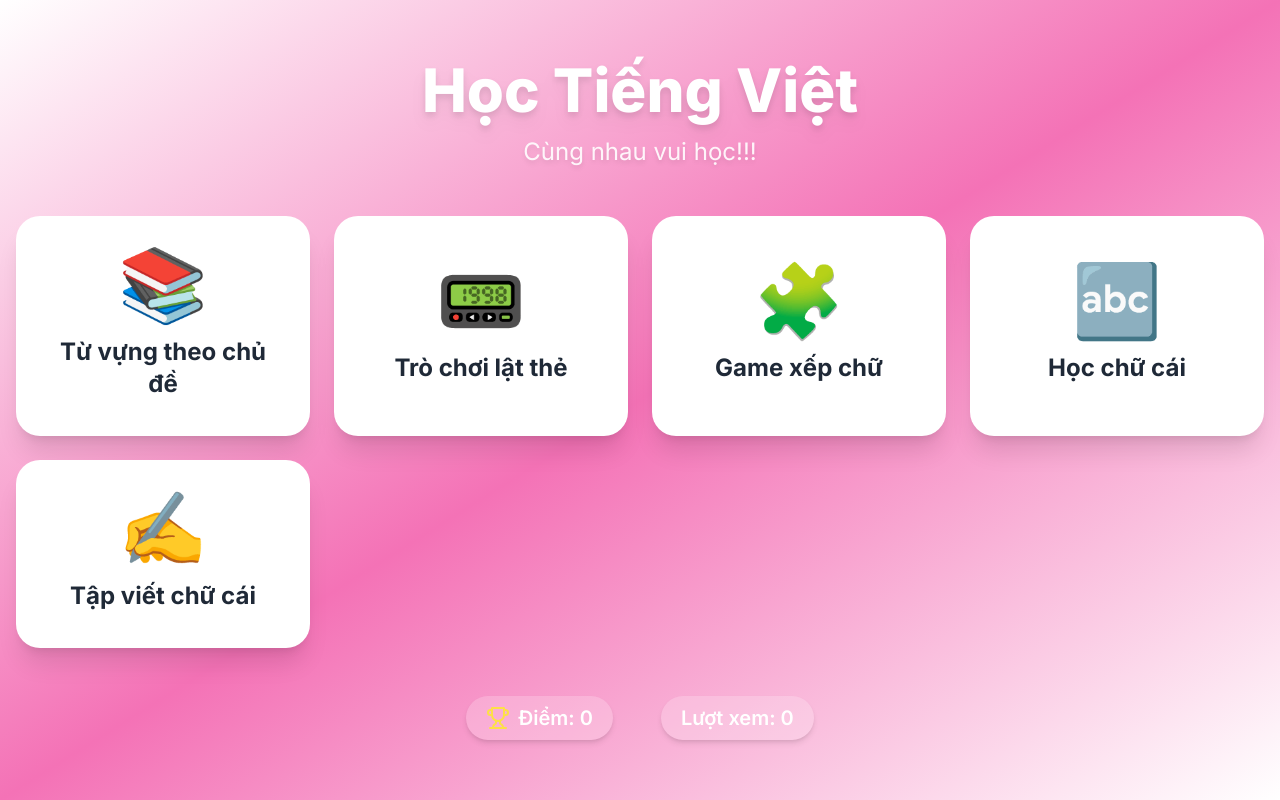
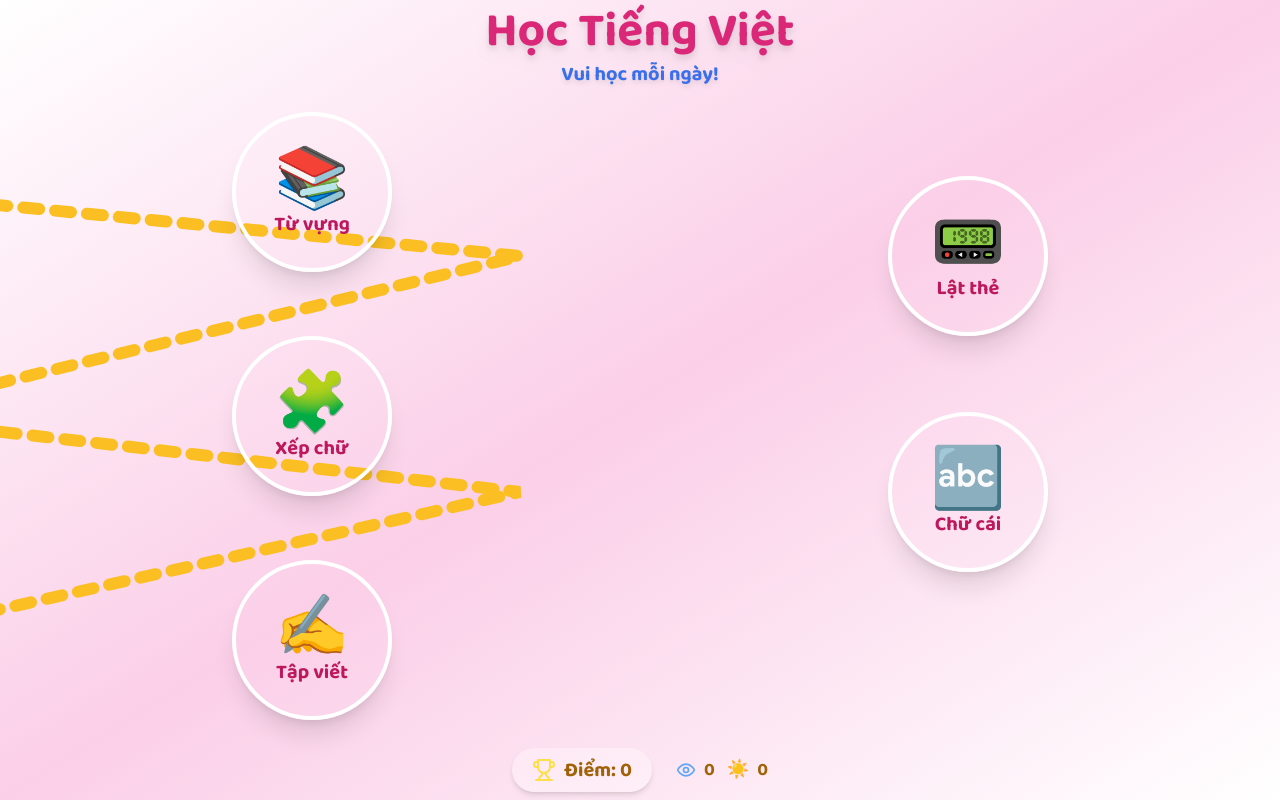
Before and after one commit to phamletram/tiengvietchobe, a React (Vite) app: page / in a window 1280 px wide. Built offline with nearby package versions, Linux system fonts and the light colour scheme; no server answers.

Commit message:
change menu design

```diff
--- a/api/pageviews.js
+++ b/api/pageviews.js
@@ -21,27 +21,41 @@ export default async function handler(req, res) {
 
 
   try {
-    const [response] = await analyticsDataClient.runReport({
+    // Lấy tổng views
+    const [responseTotal] = await analyticsDataClient.runReport({
       property: propertyId,
       dateRanges: [
         {
-          startDate: '2025-05-01', // Hoặc '2020-01-01' để lấy toàn bộ lịch sử
+          startDate: '2025-05-01',
           endDate: 'today',
         },
       ],
       metrics: [
+        { name: 'screenPageViews' },
+      ],
+    });
+    let totalPageViews = 0;
+    if (responseTotal.rows && responseTotal.rows.length > 0) {
+      totalPageViews = parseInt(responseTotal.rows[0].metricValues[0].value);
+    }
+    // Lấy views hôm nay
+    const [responseToday] = await analyticsDataClient.runReport({
+      property: propertyId,
+      dateRanges: [
         {
-          name: 'screenPageViews',
+          startDate: 'today',
+          endDate: 'today',
         },
       ],
+      metrics: [
+        { name: 'screenPageViews' },
+      ],
     });
-
-    let totalPageViews = 0;
-    if (response.rows && response.rows.length > 0) {
-      totalPageViews = parseInt(response.rows[0].metricValues[0].value);
+    let todayViews = 0;
+    if (responseToday.rows && responseToday.rows.length > 0) {
+      todayViews = parseInt(responseToday.rows[0].metricValues[0].value);
     }
-
-    res.status(200).json({ pageViews: totalPageViews });
+    res.status(200).json({ pageViews: totalPageViews, todayViews });
 
   } catch (error) {
     console.error('Lỗi khi lấy dữ liệu Google Analytics:', error);
--- a/src/components/MenuScreen.jsx
+++ b/src/components/MenuScreen.jsx
@@ -1,123 +1,166 @@
 // components/MenuScreen.js
-import React from 'react';
-import { Trophy, Zap } from 'lucide-react';
+import React, { useRef, useEffect, useState } from 'react';
+import { Trophy } from 'lucide-react';
 import PageCounter from './PageCounter.jsx';
+import PropTypes from 'prop-types';
 
-const MenuScreen = ({
-  lessons,
-  score,
-  lives,
-  setCurrentLesson,
-  setGameState
-}) => {
+const stations = [
+  {
+    key: 'topic',
+    label: 'Từ vựng',
+    icon: '📚',
+    color: 'from-pink-300 to-yellow-200',
+  },
+  {
+    key: 'game',
+    label: 'Lật thẻ',
+    icon: '📟',
+    color: 'from-blue-200 to-pink-200',
+  },
+  {
+    key: 'puzzlegame',
+    label: 'Xếp chữ',
+    icon: '🧩',
+    color: 'from-yellow-200 to-blue-200',
+  },
+  {
+    key: 'alphabet',
+    label: 'Chữ cái',
+    icon: '🔤',
+    color: 'from-blue-200 to-pink-200',
+  },
+  {
+    key: 'writing',
+    label: 'Tập viết',
+    icon: '✍️',
+    color: 'from-pink-200 to-blue-200',
+  },
+];
 
+const MenuScreen = ({ score, setGameState }) => {
+  const containerRef = useRef(null);
+  const pathRef = useRef(null);
+  const [positions, setPositions] = useState([]);
+  const [svgSize, setSvgSize] = useState({ width: 400, height: 400 });
+
+  const isMobile = typeof window !== 'undefined' && window.innerWidth < 640;
+  const btnSize = isMobile ? 110 : 160;
+  const margin = 40 + btnSize/2;
+
+  // Responsive: cập nhật kích thước SVG khi resize
+  useEffect(() => {
+    function updateSize() {
+      if (containerRef.current) {
+        const w = containerRef.current.offsetWidth;
+        // Đảm bảo svgSize.height không vượt quá 60% viewport để tổng thể không vượt 100vh
+        const vh = window.innerHeight;
+        const h = window.innerWidth < 640 ? Math.min(500, vh*0.6) : Math.min(700, vh*0.6);
+        setSvgSize({ width: w, height: h });
+      }
+    }
+    updateSize();
+    window.addEventListener('resize', updateSize);
+    return () => window.removeEventListener('resize', updateSize);
+  }, []);
+
+  // Tạo 5 điểm zigzag cách đều nhau, left luân phiên sát trái/phải
+  const n = stations.length;
+  const points = Array.from({length: n}).map((_, i) => {
+    const availableHeight = svgSize.height - 2.5*btnSize;
+    let top, left;
+    if (i === 0) {
+      // Trạm đầu tiên sát trái hơn, lên cao hơn
+      top = btnSize * 0.2;
+      left = margin * 1;
+    } else if (i === 1) {
+      // Trạm thứ 2 sát phải hơn, lên cao hơn
+      top = btnSize * 0.6;
+      left = svgSize.width - margin *1;
+    } else if (i === 2) {
+      // Trạm thứ 3 lên cao hơn, về trái hơn
+      top = btnSize * 1.6;
+      left = margin * 1;
+    } else if (i === n-1) {
+      // Trạm cuối ở giữa dưới
+      top = btnSize*2.5 + (n-1) * (availableHeight) / (n-1);
+      left = margin * 1;
+    } else {
+      // Các trạm giữa zigzag
+      top = btnSize*1.7 + i * (availableHeight) / (n-1);
+      left = svgSize.width - margin *1;
+    }
+    return { left, top };
+  });
+  // Đặt trạm đúng vào các điểm này
+  useEffect(() => {
+    setPositions(points);
+  }, [svgSize, isMobile]);
+  // Vẽ path đi qua các điểm này (zigzag mạnh)
+  const pathD = points.reduce((acc, pt, i) => {
+    return acc + (i === 0 ? `M ${pt.left} ${pt.top}` : ` L ${pt.left} ${pt.top}`);
+  }, '');
 
   return (
-    <div className="min-h-screen flex flex-col items-center justify-center p-4 bg-gradient-to-br from-purple-400 via-pink-400 to-orange-400 font-inter">
-      <div className="text-center mb-10 md:mb-12">
-        <h1 className="text-5xl md:text-6xl font-extrabold text-white mb-4 drop-shadow-lg leading-tight">
-          Học Tiếng Việt
-        </h1>
-        <p className="text-xl md:text-2xl text-white drop-shadow-md opacity-90">Cùng nhau vui học!!!</p>
-      </div>
-
-
-        <div className="grid grid-cols-1 sm:grid-cols-2  xl:grid-cols-4 gap-6 max-w-7xl w-full">
-
+    <div className={`min-h-screen flex flex-col items-center justify-center p-4 bg-gradient-to-br from-yellow-200 via-pink-200 to-blue-200 font-inter relative overflow-x-hidden ${!isMobile ? 'overflow-y-hidden' : ''}`}
+      style={{height: '100vh', maxHeight: '100vh'}}>
+      <div ref={containerRef} className="w-full max-w-4xl mx-auto flex flex-col items-center">
+        <div className="absolute top-0 left-0 w-full flex flex-col items-center pt-2 z-20">
+          <h1 className="text-4xl md:text-5xl font-extrabold text-pink-600 mb-1 drop-shadow-lg leading-tight" style={{fontFamily:'"Baloo 2", Arial, sans-serif'}}>
+            Học Tiếng Việt
+          </h1>
+          <p className="text-lg md:text-xl text-blue-600 drop-shadow-md opacity-90 font-semibold mb-1" style={{fontFamily:'"Baloo 2", Arial, sans-serif'}}>Vui học mỗi ngày!</p>
+        </div>
+        <div className="relative w-full flex flex-col items-center" style={{height: svgSize.height, minHeight: svgSize.height, maxHeight: svgSize.height}}>
+          {/* SVG đường đi */}
+          <svg viewBox={`0 0 ${svgSize.width} ${svgSize.height}`} width="100%" height={svgSize.height} className="absolute left-1/2 top-0 -translate-x-1/2 z-0 select-none pointer-events-none">
+            <path ref={pathRef} d={pathD} stroke="#fbbf24" strokeWidth={isMobile ? 8 : 12} fill="none" strokeLinecap="round" strokeDasharray="16 16" />
+          </svg>
+          {/* Các trạm trên đường */}
+          {positions.length === stations.length && stations.map((station, idx) => (
             <button
-
-              onClick={() => {
-
-                setGameState('topic');
-              }}
-              className="group bg-white rounded-3xl p-6 sm:p-8 shadow-xl cursor-pointer transform transition-all duration-300 hover:scale-105 hover:shadow-2xl focus:outline-none focus:ring-4 focus:ring-blue-300 active:scale-100"
+              key={station.key}
+              onClick={() => setGameState(station.key)}
+              className={`group absolute z-10 flex flex-col items-center justify-center transition-all duration-300 hover:scale-110 focus:outline-none focus:ring-4 focus:ring-pink-300 active:scale-95 shadow-xl bg-gradient-to-br ${station.color} rounded-full border-4 border-white`}
+              style={{ left: positions[idx].left-btnSize/2, top: positions[idx].top-btnSize/2, width: btnSize, height: btnSize }}
+              title={station.label}
             >
-            <div className="text-7xl mb-4 text-center group-hover:animate-bounce-y">
-                <span role="img" aria-label="vocabulary">📚</span>
-            </div>
-              <h3 className="text-2xl sm:text-2xl font-bold text-gray-800 text-center mb-1">Từ vựng theo chủ đề</h3>
-
+              <span className={`mb-1 group-hover:animate-wiggle ${isMobile ? 'text-3xl' : 'text-5xl md:text-6xl'}`}>{station.icon}</span>
+              <span className={`font-bold text-pink-700 ${isMobile ? 'text-base' : 'text-lg md:text-xl'}`} style={{fontFamily:'"Baloo 2", Arial, sans-serif'}}>{station.label}</span>
             </button>
-            <button
-              onClick={() => {
-
-                setGameState('game');
-              }}
-              className="group bg-white rounded-3xl p-6 sm:p-8 shadow-xl cursor-pointer transform transition-all duration-300 hover:scale-105 hover:shadow-2xl focus:outline-none focus:ring-4 focus:ring-blue-300 active:scale-100"
-            >
-              <div className="text-7xl mb-4 text-center group-hover:animate-bounce-y">
-
-                <span role="img" aria-label="game">📟</span>
-
-              </div>
-              <h3 className="text-2xl sm:text-2xl font-bold text-gray-800 text-center mb-1">Trò chơi lật thẻ</h3>
-
-
-            </button>
-
-            <button
-              onClick={() => {
-
-                setGameState('puzzlegame');
-              }}
-              className="group bg-white rounded-3xl p-6 sm:p-8 shadow-xl cursor-pointer transform transition-all duration-300 hover:scale-105 hover:shadow-2xl focus:outline-none focus:ring-4 focus:ring-blue-300 active:scale-100"
-            >
-              <div className="text-7xl mb-4 text-center group-hover:animate-bounce-y">
-
-                <span role="img" aria-label="game">🧩</span>
-
-              </div>
-              <h3 className="text-2xl sm:text-2xl font-bold text-gray-800 text-center mb-1">Game xếp chữ</h3>
-
-
-            </button>
-
-            <button
-              onClick={() => {
-
-                setGameState('alphabet');
-              }}
-              className="group bg-white rounded-3xl p-6 sm:p-8 shadow-xl cursor-pointer transform transition-all duration-300 hover:scale-105 hover:shadow-2xl focus:outline-none focus:ring-4 focus:ring-blue-300 active:scale-100"
-            >
-              <div className="text-7xl mb-4 text-center group-hover:animate-bounce-y">
-
-                <span role="img" aria-label="alphabet">🔤</span>
-
-              </div>
-              <h3 className="text-2xl sm:text-2xl font-bold text-gray-800 text-center mb-1">Học chữ cái</h3>
-
-
-            </button>
-
-            <button
-              onClick={() => {
-                setGameState('writing');
-              }}
-              className="group bg-white rounded-3xl p-6 sm:p-8 shadow-xl cursor-pointer transform transition-all duration-300 hover:scale-105 hover:shadow-2xl focus:outline-none focus:ring-4 focus:ring-blue-300 active:scale-100"
-            >
-              <div className="text-7xl mb-4 text-center group-hover:animate-bounce-y">
-                <span role="img" aria-label="writing">✍️</span>
-              </div>
-              <h3 className="text-2xl sm:text-2xl font-bold text-gray-800 text-center mb-1">Tập viết chữ cái</h3>
-            </button>
-
+          ))}
         </div>
-
-
-      <div className="mt-12 text-center">
-        <div className="flex items-center justify-center space-x-6 text-white">
-          <div className="flex items-center bg-white bg-opacity-20 rounded-full px-5 py-2 shadow-md">
+        <div className="absolute bottom-0 left-0 w-full flex items-center justify-center gap-6 pb-2 z-20">
+          <div className="flex items-center bg-white bg-opacity-30 rounded-full px-5 py-2 shadow-md">
             <Trophy className="w-6 h-6 mr-2 text-yellow-300" />
-            <span className="text-xl font-semibold">Điểm: {score}</span>
+            <span className="text-xl font-semibold text-yellow-700" style={{fontFamily:'"Baloo 2", Arial, sans-serif'}}>Điểm: {score}</span>
           </div>
-
-          <div className="flex items-center bg-white bg-opacity-20 rounded-full px-5 py-2 shadow-md">
+          <div className="flex items-center">
             <PageCounter />
           </div>
         </div>
       </div>
+      <style>{`
+        @keyframes bounce-slow {
+          0%, 100% { transform: translateY(0); }
+          50% { transform: translateY(-18px); }
+        }
+        .animate-bounce-slow { animation: bounce-slow 2.2s infinite; }
+        @keyframes wiggle {
+          0%, 100% { transform: rotate(-8deg); }
+          20% { transform: rotate(8deg); }
+          40% { transform: rotate(-6deg); }
+          60% { transform: rotate(6deg); }
+          80% { transform: rotate(-4deg); }
+        }
+        .group-hover\\:animate-wiggle:hover { animation: wiggle 0.7s ease-in-out; }
+      `}</style>
     </div>
   );
 };
 
+MenuScreen.propTypes = {
+  score: PropTypes.number,
+  setGameState: PropTypes.func.isRequired,
+};
+
 export default MenuScreen;
--- a/src/components/PageCounter.jsx
+++ b/src/components/PageCounter.jsx
@@ -1,8 +1,10 @@
 import { useEffect, useState } from 'react';
+import { Eye } from 'lucide-react';
 
 export default function PageCounter() {
 
     const [googleAnalyticsViews, setGoogleAnalyticsViews] = useState(0);
+    const [todayViews, setTodayViews] = useState(0);
 
     useEffect(() => {
     const fetchGoogleAnalyticsViews = async () => {
@@ -13,6 +15,7 @@ export default function PageCounter() {
         }
         const data = await response.json();
         setGoogleAnalyticsViews(data.pageViews);
+        setTodayViews(data.todayViews);
         } catch (error) {
             console.error("Lỗi khi lấy số lượt xem từ Google Analytics:", error);
         // Xử lý lỗi, có thể hiển thị một giá trị mặc định hoặc thông báo lỗi
@@ -22,12 +25,16 @@ export default function PageCounter() {
     fetchGoogleAnalyticsViews();
     }, []);
 
-  const [views, setViews] = useState(null);
-
-   return (
-    <span className="text-xl font-semibold"> Lượt xem: {googleAnalyticsViews ?? '...'}</span>
+  return (
+    <div className="flex items-center gap-3">
+      <span className="flex items-center gap-1 text-yellow-700 font-bold text-lg" style={{fontFamily:'"Baloo 2", Arial, sans-serif'}}>
+        <Eye className="w-5 h-5 mr-1 text-blue-400" />
+        {googleAnalyticsViews ?? '...'}
+      </span>
+      <span className="flex items-center gap-1 text-yellow-700 font-bold text-lg" style={{fontFamily:'"Baloo 2", Arial, sans-serif'}}>
+        <span className="text-lg mr-1">☀️</span>
+        {todayViews ?? '...'}
+      </span>
+    </div>
   );
-
-
-
 }
```
